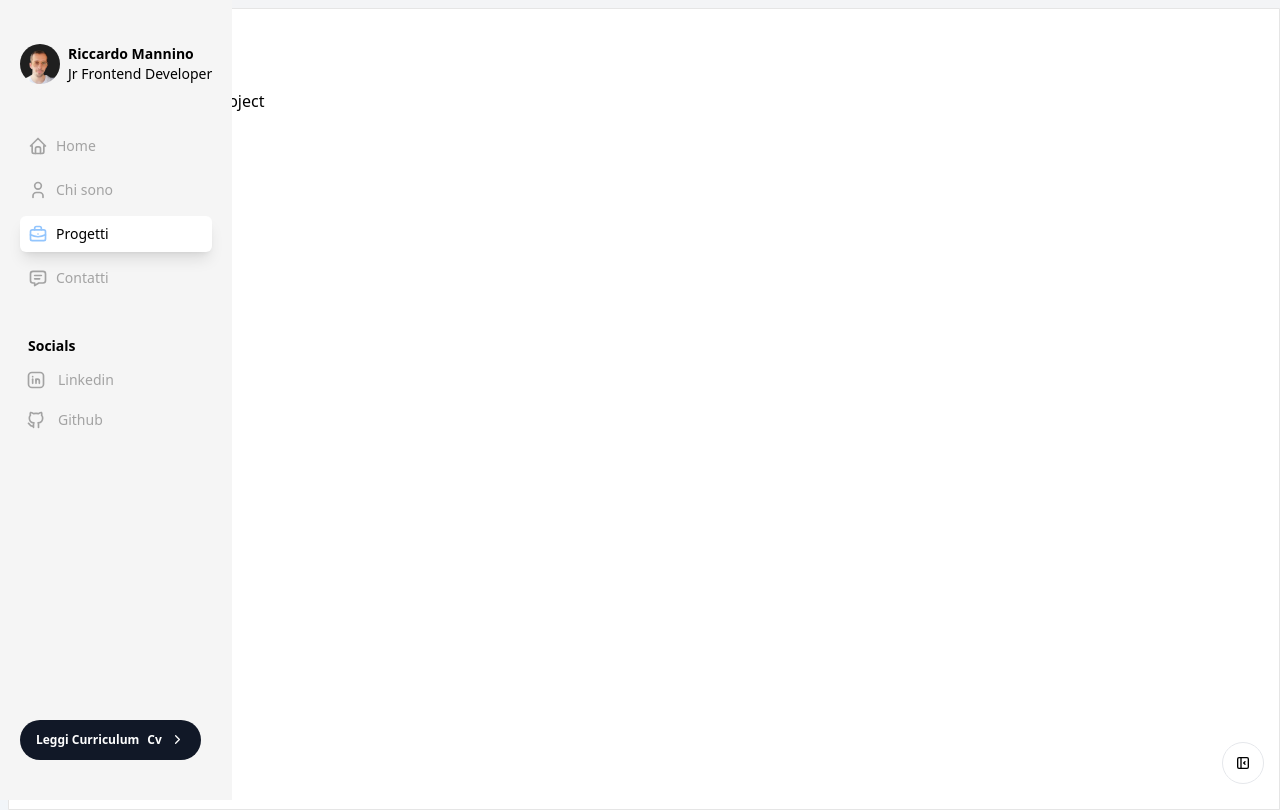
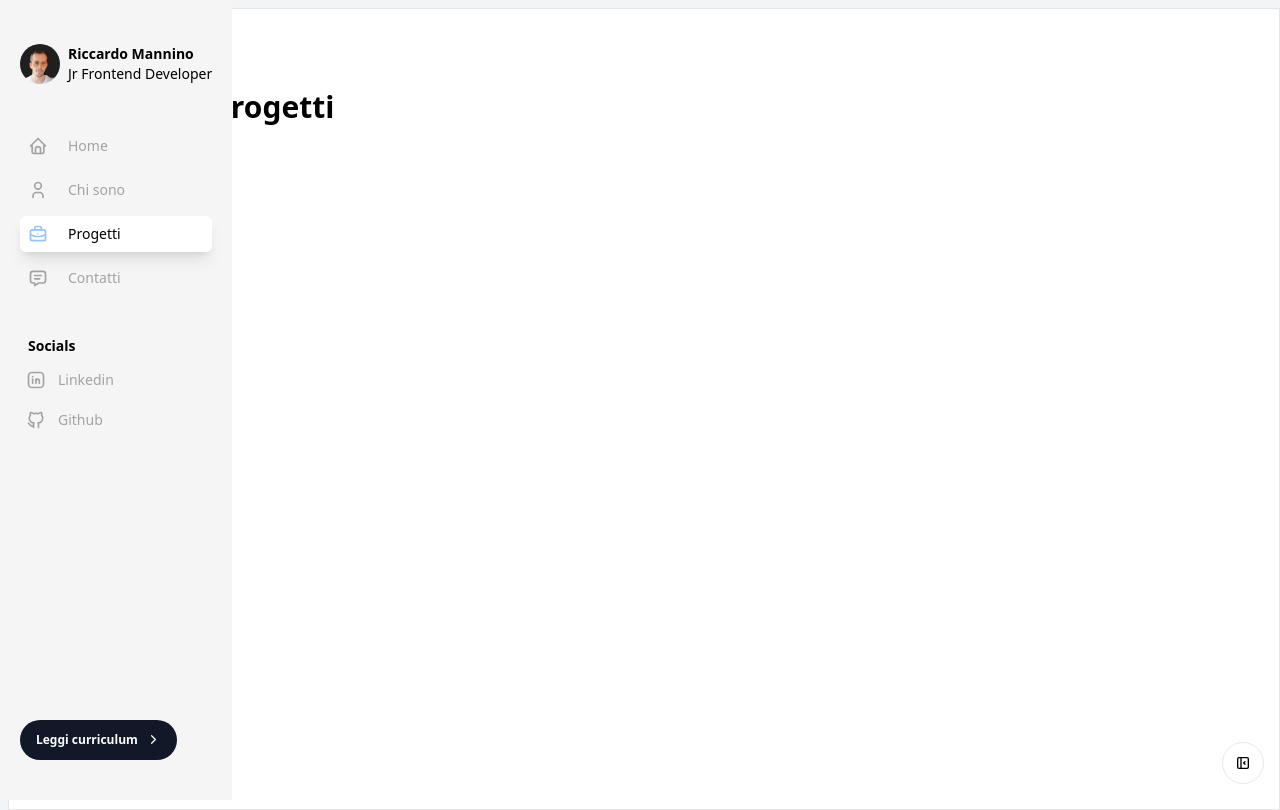
Before and after one commit to RiccardoMannino/portfolio, a Next.js app: page /projects in a window 1280 px wide. Built offline with nearby package versions, Linux system fonts and the light colour scheme.

Commit message:
modifiche stile sidebar

```diff
--- a/src/app/projects/page.tsx
+++ b/src/app/projects/page.tsx
@@ -1,5 +1,5 @@
 import React from 'react'
 
 export default function page() {
-  return <>project</>
+  return <h1 className="mb-4 font-bold md:text-3xl">Progetti</h1>
 }
--- a/src/components/Sidebar.tsx
+++ b/src/components/Sidebar.tsx
@@ -121,14 +121,14 @@ export default function Sidebar() {
                   href={li.href}
                 >
                   {li.image}
-                  <span className="min-[500px]:inline hidden gap-4 sm:flex">
+                  <span className="max-[500px]:hidden ml-3 gap-4 transition-all duration-200 sm:flex">
                     {li.pagina}
                   </span>
                 </Link>
               </motion.div>
             ))}
             {
-              <p className="min-[500px]:inline mx-2 mt-8 hidden gap-4 text-sm font-bold sm:flex">
+              <p className="max-[500px]:hidden mx-2 mt-8 gap-4 text-sm font-bold sm:flex">
                 Socials
               </p>
             }
@@ -143,7 +143,7 @@ export default function Sidebar() {
                 {so.image}
 
                 <span
-                  className={`min-[500px]:inline ml-3 hidden gap-4 transition-all duration-200 sm:flex`}
+                  className={`max-[500px]:hidden ml-3 gap-4 transition-all duration-200 sm:flex`}
                 >
                   {so.pagina}
                 </span>
@@ -161,8 +161,8 @@ export default function Sidebar() {
           >
             <div className="flex gap-2">
               <>
-                <span className="max-[500px]:hidden">Leggi Curriculum</span>
-                <span className="min-[500px]:hidden">Cv</span>
+                <span className="max-[500px]:inline hidden">Cv</span>
+                <span className="max-[500px]:hidden">Leggi curriculum</span>
                 <IconChevronRight
                   className="max-[500px]:hidden"
                   size={15}
```
